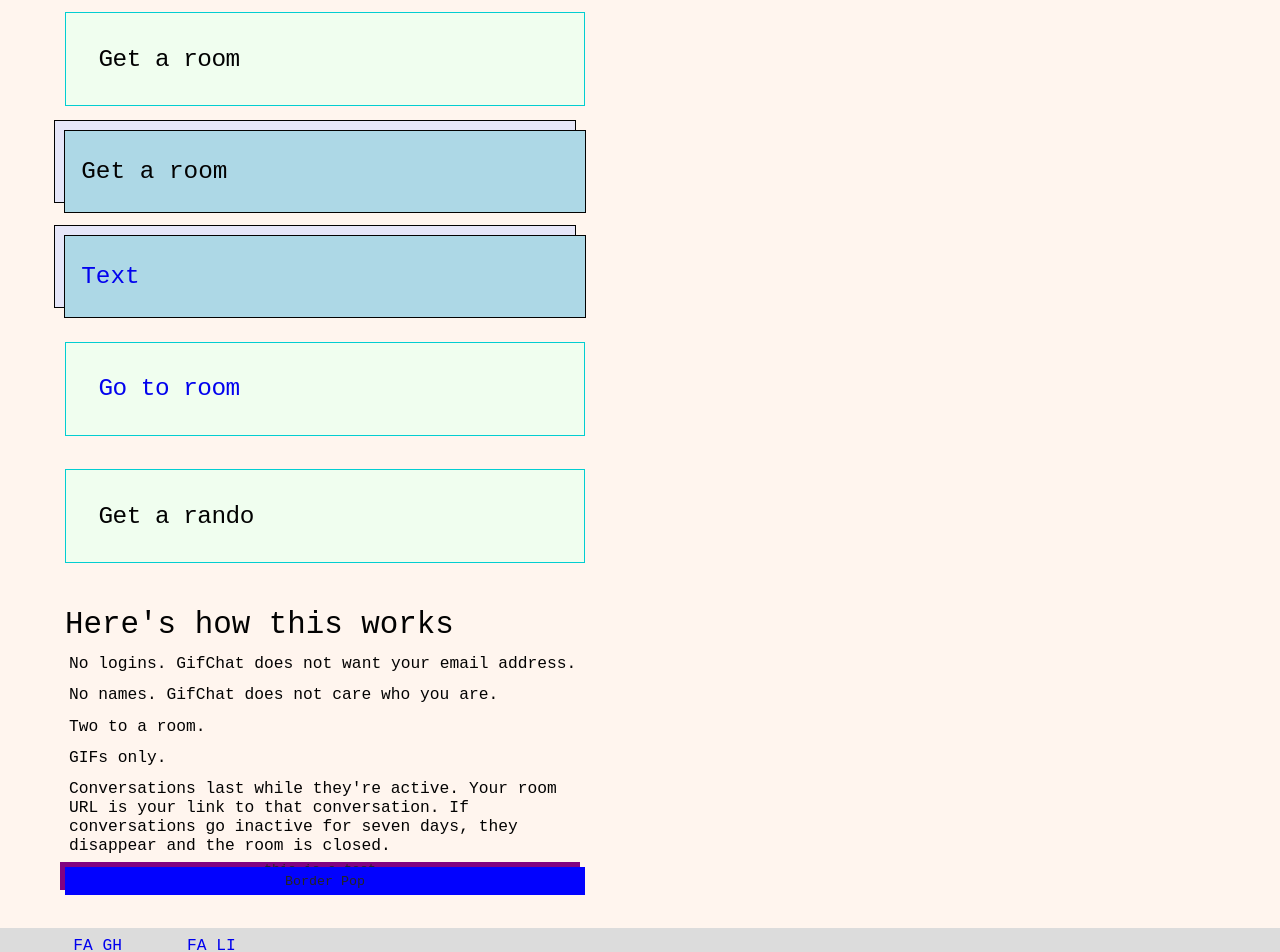
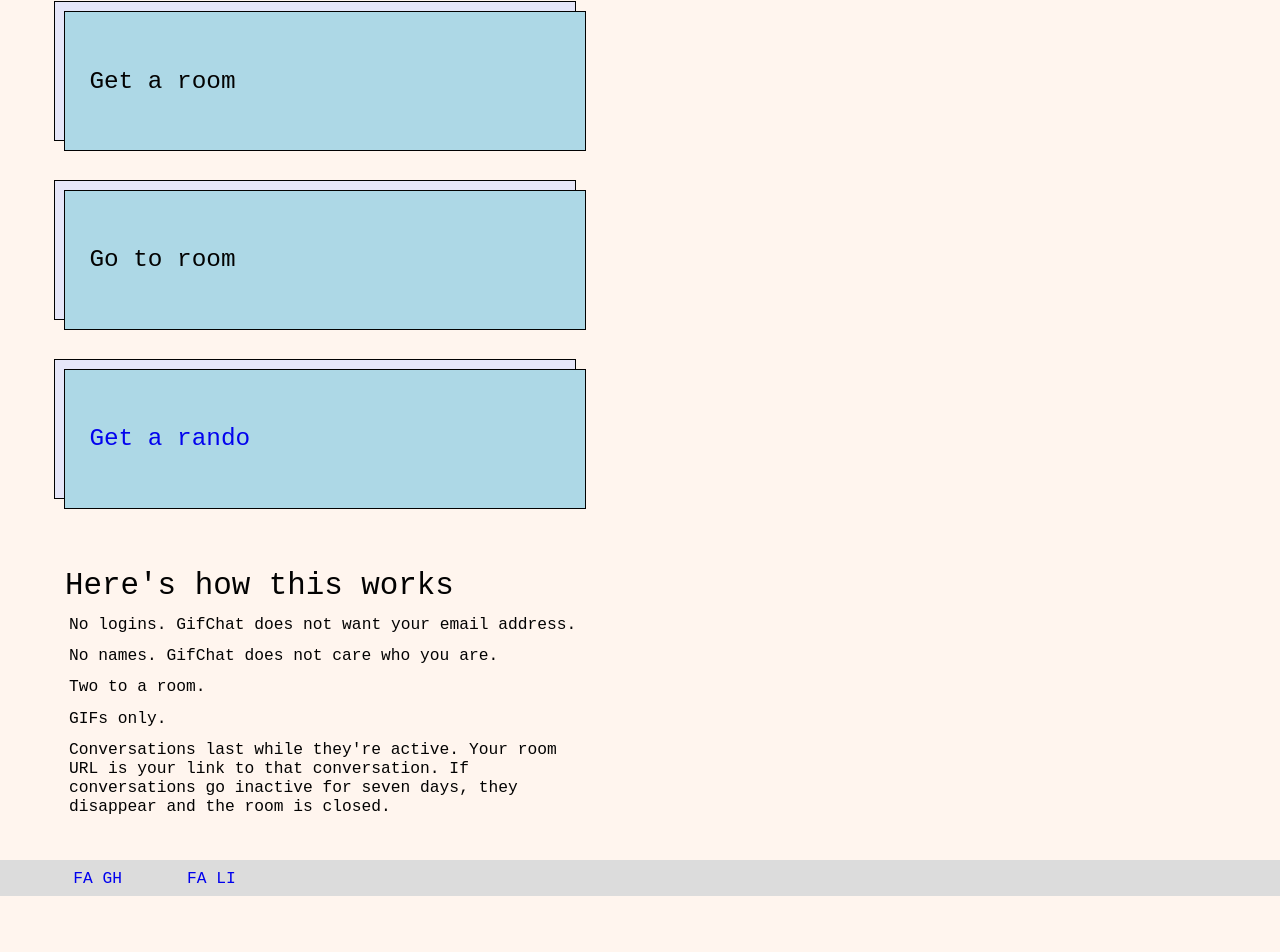
Before and after one commit to bradbautista/gifchat-client, a React (Create React App) app: page / in a window 1280 px wide. Shown: the part 172-1124 px from the top of the page. After the commit the page ends 1068 px from the top, so only its background shows below. Built offline with nearby package versions, Linux system fonts and the light colour scheme; no server answers.

Commit message:
mostly solved homepage ui

```diff
--- a/src/Components/App/App.css
+++ b/src/Components/App/App.css
@@ -7,6 +7,7 @@
 
 a {
   text-decoration: none;
+  cursor: default;
 }
 
 html {
--- a/src/Components/Home/Home.css
+++ b/src/Components/Home/Home.css
@@ -28,38 +28,38 @@ body {
     padding: 4rem;
   }
 
-  .room-button {
-    padding: 3rem;
-    padding-left: 3rem;
-    margin-bottom: 1.4rem;
-    background-color: honeydew;
-    border: 1px solid darkturquoise;
-    text-align: left;
-    font-size: 2.2rem;
-    letter-spacing: -0.5px;
+  .room-link {
+    font-size: 2.5rem;
+    font-weight: 900;
+    line-height: 2.2rem;
+    /* margin-top: 0.5rem;
+    margin-bottom: 0.5rem; */
   }
 
   .hidden {
     display: none;
-    transition: 5s;
   }
 
-  .input-flex-wrapper {
+  .home-input-flex-wrapper {
     display: flex;
+    flex-direction: column;
   }
 
   .destination-field {
+    height: 1rem;
     padding: 2.5rem;
     font-size: 2rem;
-    width: 60%;
-    margin-bottom: 1.4rem;
+    width: 100%;
+    margin-bottom: 2rem;
   }
 
   .go-button {
     background: rgb(130, 224, 255);
     border: none;
-    width: 35%;
+    width: 100%;
     height: 7.7rem;
+    padding: 0;
+    margin: 0;
   }
 
   h2 {
@@ -90,42 +90,6 @@ body {
     padding: 1rem;
     font-size: 2rem;
   }
-
-/* CSS FOR TESTING OUT BOX POP/ CARD SWAP */
-
-.btn {
-  background-color: var(--background-color);
-  color: #222;
-  padding: .5em 1em;
-  border: none;
-  outline: none;
-  position: relative;
-  cursor: pointer;
-
-  --background-color: blue;
-  --border-size: 2px;
-  --accent-color: #0AF;
-}
-
-.btn.btn-border-pop::before {
-  content: 'this is a test';
-  position: absolute;
-  background-color: purple;
-  top: -5px;
-  left: -5px;
-  right: 5px;
-  bottom: 5px;
-  z-index: -1;
-  transition: all 0.5s;
-}
-
-.btn.btn-border-pop:active::before {
-  z-index: 2;
-  top: 5px;
-  left: 5px;
-  right: -5px;
-  bottom: -5px;
-}
 
 
   /* TABLET BREAKPOINT */
@@ -169,6 +133,12 @@ body {
         padding-left: 8rem;
     }
 
+    .room-link {
+      font-size: 3.5rem;
+      font-weight: 900;
+      line-height: 3rem;
+    }
+
     h1 {
       font-size: 12rem;
       font-weight: 900;
@@ -181,12 +151,24 @@ body {
         margin-bottom: 2rem;
     }
 
-    .destination-field {
-      margin-bottom: 3rem;
+    .home-input-flex-wrapper {
+      flex-direction: row;
+      justify-content: space-between;
+      align-items: center;
     }
 
-    .room-button {
-      margin-bottom: 3rem;
+    .destination-field {
+      height: 1rem;
+      padding: 2.5rem;
+      font-size: 2rem;
+      width: 75%;
+      margin-bottom: 0;
+    }
+
+    .go-button {
+      background: rgb(130, 224, 255);
+      width: 20%;
+      height: 5.2rem;
     }
 
     footer {
--- a/src/Components/Home/Home.js
+++ b/src/Components/Home/Home.js
@@ -11,9 +11,6 @@ export default class Home extends Component {
     super(props);
     this.state = {
       destination: '',
-      roomRequested: false,
-      showDestinationField: false,
-      swapped: false,
     };
 
   }
@@ -34,25 +31,9 @@ export default class Home extends Component {
 
   }
 
-
-  toggleRoomRequested = () => {
-    const currentState = this.state.roomRequested;
-    this.setState({ roomRequested: !currentState})
-  }
-
-  toggleShowDestinationField = () => {
-    const currentState = this.state.showDestinationField;
-    this.setState({ showDestinationField: !currentState})
-  }
-
-  toggleSwap = () => {
-    const currentState = this.state.swapped;
-    this.setState({ swapped: !currentState})
-  }
-
   render() {
 
-    const linkLocation = <Link to='/rooms/'>Some words</Link>
+    const linkLocation = 'a-quiet-blue-bird-named-bobby'
 
     return (
         <>
@@ -74,51 +55,54 @@ export default class Home extends Component {
 
 
                 */}
-                <button
-                  onClick={this.toggleRoomRequested}
-                  className={((this.state.roomRequested) ? 'hidden' : null) + ' ' + 'room-button'}
-                  >
-                  Get a room
-                </button>
-                <button
-                  onClick={this.toggleRoomRequested}
-                  className={((this.state.roomRequested) ? null : 'hidden') + ' ' + 'room-button'}
-                  >
-                  Room created at <Link style={{ fontWeight : 900 }} to="/rooms/">a-maleficent-chartreuse-hippopotamus-named-maximillian.</Link> Link copied to clipboard!
-                </button>
+
+              {/* GET ROOM */}
 
               <NavButton
-                frontCardText="Get a room"
-                backCardText={`Room created at ${linkLocation}! Link copied to clipboard!`}
-              />
+                frontCardContent="Get a room"
+                backCardContent={
 
-              <NavButton
-                frontCardText={<Link to="/randos">Text</Link>}
-                backCardText={'Room created at ' + <Link to="/randos">Text</Link>}
+                  // Feels hacky, but: Combining strings ('Room created at...', etc.) and Link object caused a lot of [Object object], so instead we need to do it in HTML. Because we need to do it in HTML, we need to return only one element instead of three (span, link, span).
 
+                  <>
+                    <span>Room created at </span>
+                      <Link
+                        to={`/rooms/${linkLocation}`}
+                        className='room-link'
+                      >
+                        {linkLocation}.
+
+                      </Link>
+                    <span> Link copied to clipboard!</span>
+                  </>
+
+                }
               />
 
               {/* GO TO ROOM */}
 
-                <button
-                  onClick={this.toggleShowDestinationField}
-                  className='room-button'
-                  >
-                  <Link to="/rooms/">Go to room</Link>
-                </button>
-                <div className='input-flex-wrapper'>
+              <NavButton
+                frontCardContent='Go to room'
+                backCardContent={
+                  <div className='home-input-flex-wrapper'>
                     <input
-                    className={((this.state.showDestinationField) ? '' : 'hidden') + ' ' + 'destination-field'}
+                      className='destination-field'
                       value={this.state.destination}
                       onChange={this.handleChange}
                       type="text" placeholder="Enter URL"/>
-                  <button className={((this.state.showDestinationField) ? '' : 'hidden') + ' ' + 'go-button'}>Go</button>
+                    <button className='go-button'>Go</button>
                   </div>
+                }
 
-                <br />
+              />
 
-                <button className='room-button' onClick={() => this.props.history.push('/randos/')}>Get a rando</button>
-
+              {/* GET A RANDO */}
+              <Link to="/randos/">
+                <NavButton
+                  frontCardContent='Get a rando'
+                  backCardContent=''
+                />
+              </Link>
 
 
                 {/* Let's look for candidates for components here? */}
@@ -130,8 +114,6 @@ export default class Home extends Component {
                     <li><strong>GIFs only.</strong></li>
                     <li><strong>Conversations last while they're active.</strong> Your room URL is your link to that conversation. If conversations go inactive for seven days, they disappear and the room is closed.</li>
                 </ul>
-
-                <button className="btn btn-border-pop">Border Pop</button>
 
             </section>
 
--- a/src/Components/Home/NavButton.css
+++ b/src/Components/Home/NavButton.css
@@ -1,7 +1,7 @@
 .card-container {
-    height: 10rem;
+    height: 21rem;
     background-color: pink;
-    margin-bottom: 3rem;
+    margin-bottom: 5rem;
     position: relative;
 }
 
@@ -10,7 +10,7 @@
     flex-direction: column;
     justify-content: center;
     position: absolute;
-    padding: 2rem;
+    padding: 3rem;
     width: 100%;
     outline: 1px solid black;
 }
@@ -44,3 +44,21 @@
     right: -10px;
     bottom: -10px;
 }
+
+/* TABLET BREAKPOINT */
+
+@media screen and (min-width: 720px) {
+
+
+}
+
+/* DESKTOP BREAKPOINT */
+
+@media screen and (min-width: 1024px) {
+
+    .card-container {
+        height: 17rem;
+        margin-bottom: 5rem;
+    }
+
+}
--- a/src/Components/Home/NavButton.js
+++ b/src/Components/Home/NavButton.js
@@ -22,8 +22,18 @@ export default class NavButton extends Component {
     return (
 
         <div className="card-container">
-                  <div onClick={this.toggleSwap} className="card front">{this.props.frontCardText}</div>
-                  <div onClick={this.toggleSwap} className={'card' + ' ' + 'back' + ' ' + ((this.state.swapped) ? 'swap' : null)}>{this.props.backCardText}</div>
+            <div
+            onClick={this.toggleSwap}
+            className="card front"
+            >
+                {this.props.frontCardContent}
+            </div>
+
+            <div
+            onClick={this.toggleSwap}
+            className={'card' + ' ' + 'back' + ' ' + ((this.state.swapped) ? 'swap' : null)}>
+                {this.props.backCardContent}
+            </div>
         </div>
 
 
--- a/src/Components/Room/Room.css
+++ b/src/Components/Room/Room.css
@@ -47,7 +47,7 @@ form button {
     display: flex;
 }
 
-.input-flex-wrapper {
+.room-input-flex-wrapper {
     display: flex;
     flex-direction: row;
     flex-grow: 1;
--- a/src/Components/Room/Room.js
+++ b/src/Components/Room/Room.js
@@ -166,7 +166,7 @@ export default class Room extends Component {
         {msgs}
         </ul>
         <form onSubmit={this.getGifs}>
-            <div className="input-flex-wrapper">
+            <div className="room-input-flex-wrapper">
                 <input type="text" value={this.state.value} onChange={this.handleChange} id="m" autoComplete="off" />
                 <button>Search</button>
             </div>
```
Lines whose indentation alone changed are shown as unchanged.
